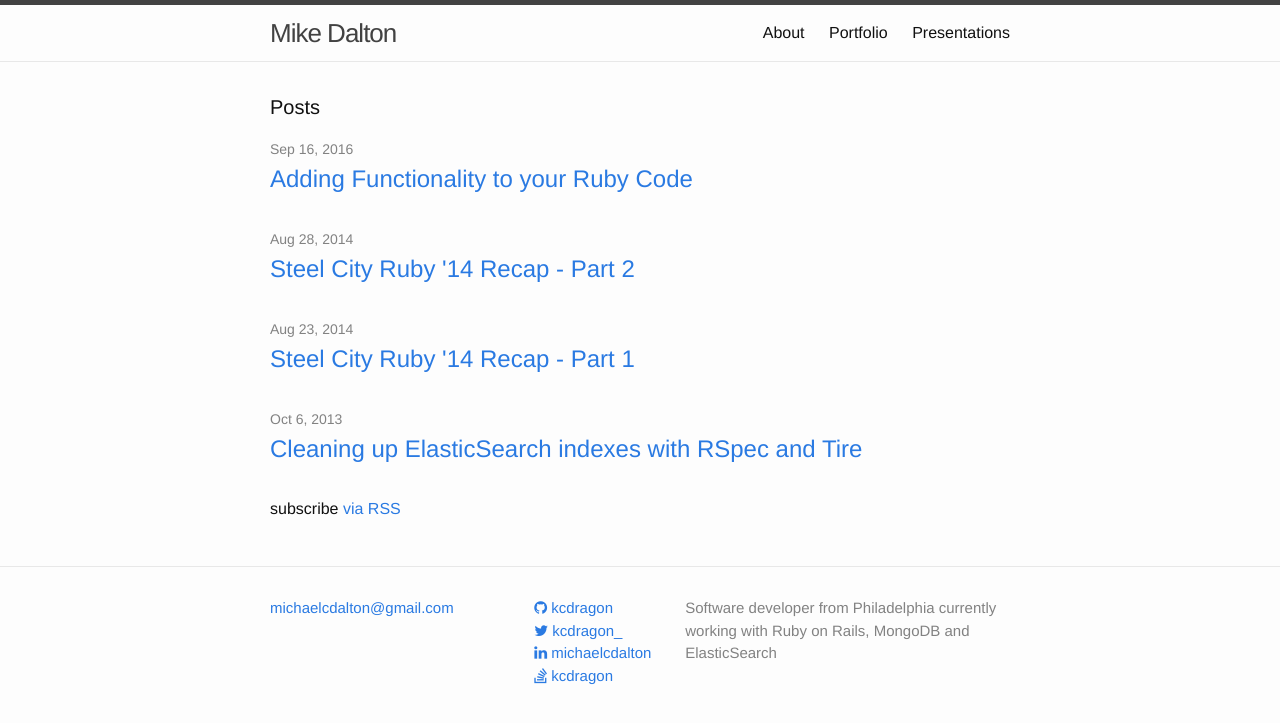
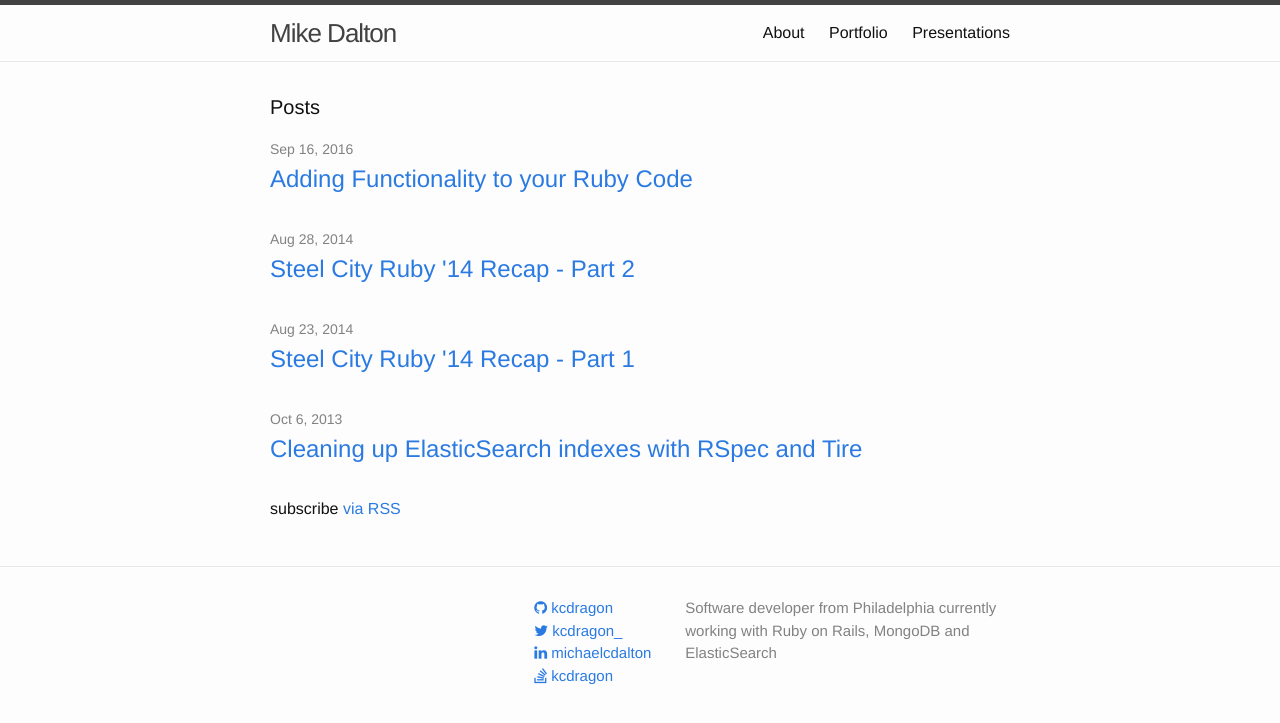
Before and after one commit to kcdragon/kcdragon.github.io, a Jekyll site: the page built from index.html, in a window 1280 px wide. Shown: the top 723 px of the page. Built offline with Jekyll 4.4.1, drawn with Linux system fonts in a browser that asks for light colours; nearby versions of some CDN libraries.

Commit message:
removing email

```diff
--- a/_config.yml
+++ b/_config.yml
@@ -1,6 +1,6 @@
 # Site settings
 title: Mike Dalton
-email: michaelcdalton@gmail.com
+email:
 description: > # this means to ignore newlines until "baseurl:"
   Software developer from Philadelphia currently working with Ruby on Rails, MongoDB and ElasticSearch
 baseurl: "" # the subpath of your site, e.g. /blog/
```
